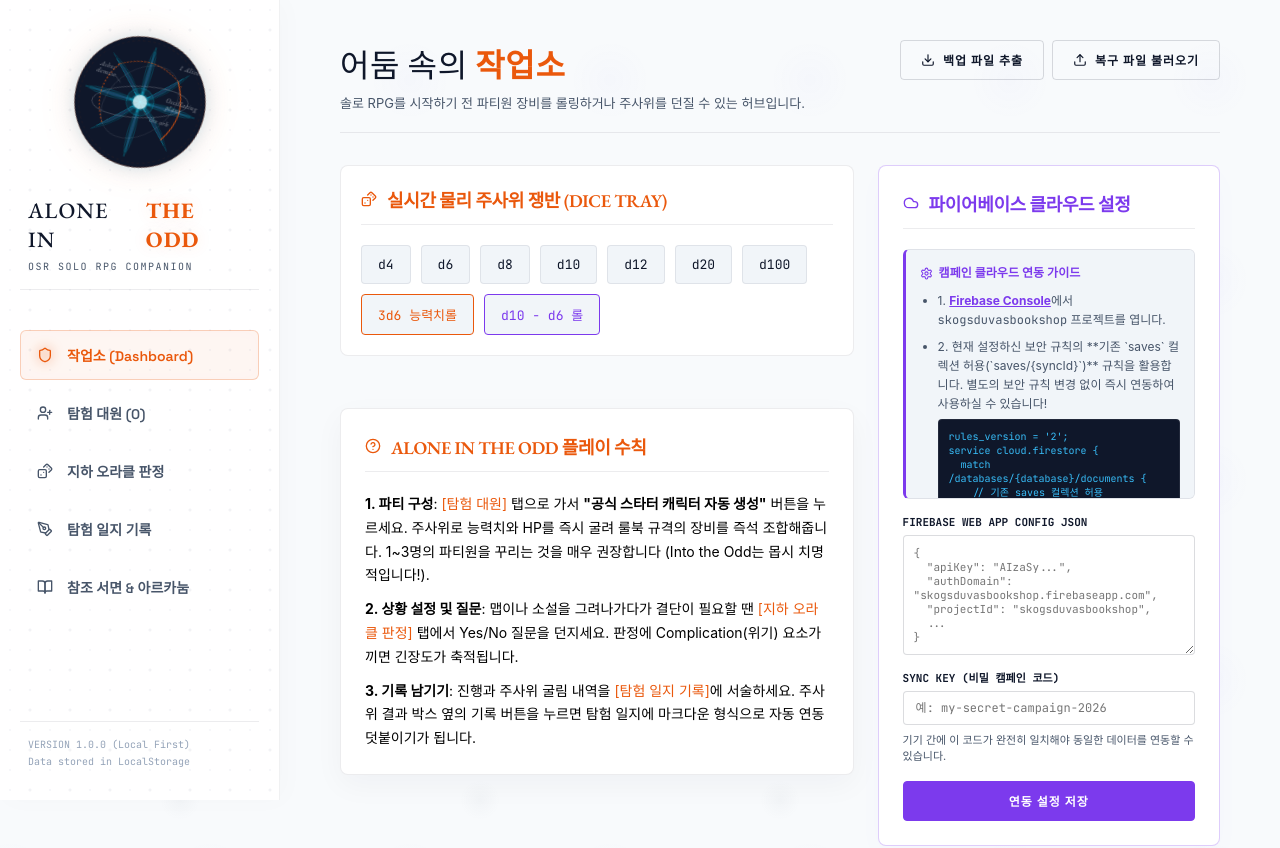
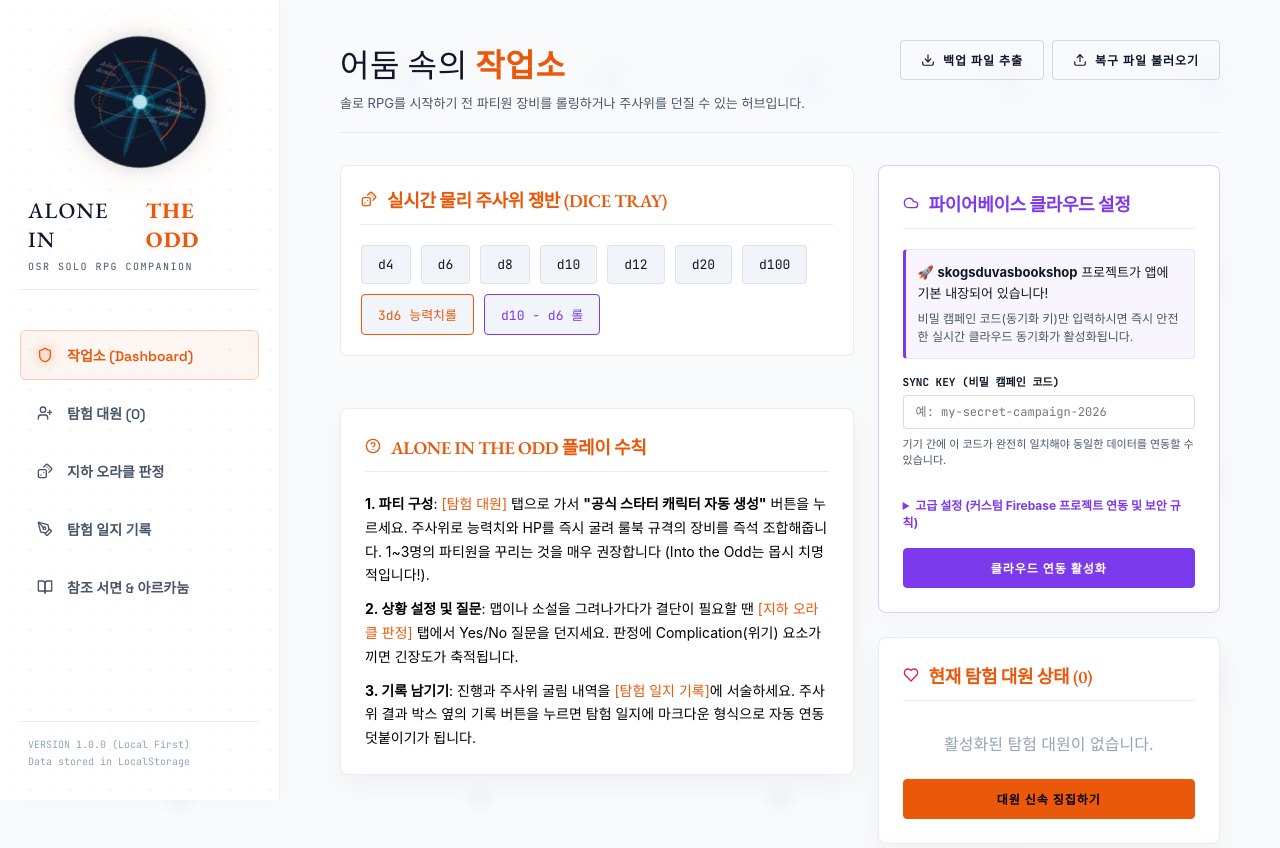
Before and after one commit to Imwul/intotheodd, a React (Vite) app: page / in a window 1280 px wide. Shown: the top 848 px of the page. Built offline with nearby package versions, Linux system fonts and the light colour scheme; a web font is replaced by a local one.

Commit message:
feat: simplify Firebase campaign sync UI with built-in default config and collapsible advanced settings

```diff
--- a/src/App.jsx
+++ b/src/App.jsx
@@ -51,6 +51,17 @@ const localStorage = (() => {
     };
   }
 })();
+
+// Default Firebase Client SDK configuration for skogsduvasbookshop
+const DEFAULT_FIREBASE_CONFIG = {
+  apiKey: "AIzaSyCBiEh_2YmbU9W_isONi2FugkTzDIYJ0mE",
+  authDomain: "skogsduvasbookshop.firebaseapp.com",
+  databaseURL: "https://skogsduvasbookshop-default-rtdb.asia-southeast1.firebasedatabase.app",
+  projectId: "skogsduvasbookshop",
+  storageBucket: "skogsduvasbookshop.firebasestorage.app",
+  messagingSenderId: "1051912666392",
+  appId: "1:1051912666392:web:effb955c211c174b26326d"
+};
 
 /* ==========================================================
    DATA STRUCTURES (INTO THE ODD CORE)
@@ -370,9 +381,16 @@ export default function App() {
 
   // Dynamic Firebase Instance Fetcher
   const getFirestoreDb = () => {
-    if (!firebaseConfigRaw) return null;
+    let config = DEFAULT_FIREBASE_CONFIG;
+    if (firebaseConfigRaw) {
+      try {
+        config = JSON.parse(firebaseConfigRaw);
+      } catch (err) {
+        console.error("Firebase config parse error, falling back to default:", err);
+      }
+    }
+
     try {
-      const config = JSON.parse(firebaseConfigRaw);
       const firebaseApps = getApps();
       let app;
       if (firebaseApps.length === 0) {
@@ -406,9 +424,6 @@ export default function App() {
         showToast("Firebase SDK 설정이 올바른 JSON 형식이 아닙니다.", "danger");
         return;
       }
-    } else {
-      showToast("Firebase SDK 설정을 입력해 주세요.", "danger");
-      return;
     }
 
     setFirebaseConfigRaw(configJson.trim());
@@ -434,8 +449,8 @@ export default function App() {
   };
 
   const performFirebaseSync = async (mode = 'sync') => {
-    if (!firebaseConfigRaw || !firebaseSyncKey) {
-      showToast("Firebase 설정을 먼저 완료해 주세요.", "danger");
+    if (!firebaseSyncKey) {
+      showToast("비밀 캠페인 코드를 입력해 주세요.", "danger");
       setShowFirebaseSettings(true);
       return;
     }
@@ -1179,56 +1194,23 @@ export default function App() {
               <div style={{ display: 'flex', flexDirection: 'column', gap: '24px' }}>
                 {/* Firebase Campaign Sync Widget */}
                 <div className="card cloud-sync-card firebase-sync-card">
-                  {(!firebaseConfigRaw || !firebaseSyncKey || showFirebaseSettings) ? (
+                  {(!firebaseSyncKey || showFirebaseSettings) ? (
                     <div>
                       <h3 className="card-title" style={{ color: 'var(--color-purple)' }}>
                         <Cloud size={16} style={{ color: 'var(--color-purple)' }} />
                         <span>파이어베이스 클라우드 설정</span>
                       </h3>
 
-                      <div className="cloud-guide-box" style={{ borderLeft: '3px solid var(--color-purple)' }}>
-                        <div className="cloud-guide-title">
-                          <Settings size={13} style={{ color: 'var(--color-purple)' }} />
-                          <span style={{ color: 'var(--color-purple)', fontWeight: 'bold' }}>캠페인 클라우드 연동 가이드</span>
-                        </div>
-                        <ul className="cloud-guide-list" style={{ marginTop: '8px' }}>
-                          <li>
-                            1. <a href="https://console.firebase.google.com/u/1/project/skogsduvasbookshop/" target="_blank" rel="noopener noreferrer" style={{ color: 'var(--color-purple)', textDecoration: 'underline', fontWeight: 'bold' }}>Firebase Console</a>에서 <code>skogsduvasbookshop</code> 프로젝트를 엽니다.
-                          </li>
-                          <li>
-                            2. 현재 설정하신 보안 규칙의 **기존 `saves` 컬렉션 허용(`saves/{"{syncId}"}`)** 규칙을 활용합니다. 별도의 보안 규칙 변경 없이 즉시 연동하여 사용하실 수 있습니다!
-                            <div className="code-block-rules">
-{`rules_version = '2';
-service cloud.firestore {
-  match /databases/{database}/documents {
-    // 기존 saves 컬렉션 허용
-    match /saves/{syncId} {
-      allow read, write: if true;
-    }
-  }
-}`}
-                            </div>
-                          </li>
-                          <li>
-                            3. <strong>프로젝트 설정 &gt; 웹 앱(Web App)</strong>을 추가하고 생성된 <strong>SDK 설정 객체(JSON)</strong> 전체를 아래에 붙여넣습니다.
-                          </li>
-                        </ul>
+                      <div className="cloud-guide-box" style={{ borderLeft: '3px solid var(--color-purple)', padding: '12px', background: 'rgba(124, 58, 237, 0.05)', borderRadius: '4px', marginBottom: '14px' }}>
+                        <p style={{ fontSize: '13px', margin: 0, lineHeight: '1.6', color: 'var(--text-white)' }}>
+                          🚀 <strong>skogsduvasbookshop</strong> 프로젝트가 앱에 기본 내장되어 있습니다!
+                        </p>
+                        <p style={{ fontSize: '12px', margin: '6px 0 0 0', lineHeight: '1.5', color: 'var(--text-muted)' }}>
+                          비밀 캠페인 코드(동기화 키)만 입력하시면 즉시 안전한 실시간 클라우드 동기화가 활성화됩니다.
+                        </p>
                       </div>
 
-                      <div style={{ display: 'flex', flexDirection: 'column', gap: '14px', marginTop: '14px' }}>
-                        <div style={{ display: 'flex', flexDirection: 'column', gap: '6px' }}>
-                          <label style={{ fontSize: '11px', fontFamily: 'var(--font-mono)', color: 'var(--text-white)', fontWeight: '700' }}>
-                            FIREBASE WEB APP CONFIG JSON
-                          </label>
-                          <textarea
-                            className="textarea-config"
-                            placeholder={`{\n  "apiKey": "AIzaSy...",\n  "authDomain": "skogsduvasbookshop.firebaseapp.com",\n  "projectId": "skogsduvasbookshop",\n  ...\n}`}
-                            defaultValue={firebaseConfigRaw}
-                            id="firebase-config-input"
-                            style={{ minHeight: '120px' }}
-                          />
-                        </div>
-
+                      <div style={{ display: 'flex', flexDirection: 'column', gap: '14px' }}>
                         <div style={{ display: 'flex', flexDirection: 'column', gap: '6px' }}>
                           <label style={{ fontSize: '11px', fontFamily: 'var(--font-mono)', color: 'var(--text-white)', fontWeight: '700' }}>
                             SYNC KEY (비밀 캠페인 코드)
@@ -1245,6 +1227,57 @@ service cloud.firestore {
                           </span>
                         </div>
 
+                        <details style={{ marginTop: '4px', borderTop: '1px solid rgba(255, 255, 255, 0.08)', paddingTop: '10px' }}>
+                          <summary style={{ fontSize: '12px', color: 'var(--color-purple)', cursor: 'pointer', userSelect: 'none', fontWeight: 'bold' }}>
+                            고급 설정 (커스텀 Firebase 프로젝트 연동 및 보안 규칙)
+                          </summary>
+                          <div style={{ display: 'flex', flexDirection: 'column', gap: '14px', marginTop: '10px', padding: '10px', background: 'rgba(0, 0, 0, 0.15)', borderRadius: '4px' }}>
+                            <div style={{ fontSize: '12px', lineHeight: '1.5', color: 'var(--text-muted)' }}>
+                              <p style={{ margin: '0 0 8px 0' }}>
+                                커스텀 Firebase 프로젝트를 연동하시려면 아래에 SDK 설정 객체(JSON)를 입력하세요.
+                              </p>
+                            </div>
+
+                            <div style={{ display: 'flex', flexDirection: 'column', gap: '6px' }}>
+                              <label style={{ fontSize: '11px', fontFamily: 'var(--font-mono)', color: 'var(--text-white)', fontWeight: '700' }}>
+                                FIREBASE WEB APP CONFIG JSON (선택 사항)
+                              </label>
+                              <textarea
+                                className="textarea-config"
+                                placeholder={`{\n  "apiKey": "AIzaSy...",\n  "authDomain": "your-app.firebaseapp.com",\n  "projectId": "your-app",\n  ...\n}`}
+                                defaultValue={firebaseConfigRaw}
+                                id="firebase-config-input"
+                                style={{ minHeight: '100px', fontSize: '11px', fontFamily: 'var(--font-mono)' }}
+                              />
+                            </div>
+
+                            <div style={{ display: 'flex', flexDirection: 'column', gap: '6px' }}>
+                              <label style={{ fontSize: '11px', fontFamily: 'var(--font-mono)', color: 'var(--text-white)', fontWeight: '700' }}>
+                                권장 FIRESTORE 보안 규칙 (Firestore Security Rules)
+                              </label>
+                              <div style={{ fontSize: '11px', color: 'var(--text-muted)', marginBottom: '4px' }}>
+                                안전한 동기화를 위해 Firebase Console의 Firestore Rules 탭에 아래 규칙을 적용해 주세요:
+                              </div>
+                              <div className="code-block-rules" style={{ margin: 0, padding: '8px', fontSize: '11px', maxHeight: '150px', overflowY: 'auto' }}>
+{`rules_version = '2';
+service cloud.firestore {
+  match /databases/{database}/documents {
+    // 기존 saves 컬렉션 허용 (로그인 불필요)
+    match /saves/{syncId} {
+      allow read, write: if true;
+    }
+
+    // 🩸 천년 동안 살아온 흡혈귀 세이브 허용 (로그인 상태)
+    match /vampire_saves/{userId} {
+      allow read, write: if true;
+    }
+  }
+}`}
+                              </div>
+                            </div>
+                          </div>
+                        </details>
+
                         <div style={{ display: 'flex', gap: '8px', marginTop: '4px' }}>
                           <button
                             className="btn btn-primary"
@@ -1255,9 +1288,9 @@ service cloud.firestore {
                               handleSaveFirebaseSettings(configVal, keyVal);
                             }}
                           >
-                            연동 설정 저장
+                            클라우드 연동 활성화
                           </button>
-                          {firebaseConfigRaw && firebaseSyncKey && (
+                          {firebaseSyncKey && (
                             <button
                               className="btn btn-secondary"
                               style={{ flex: 0.5 }}
```
